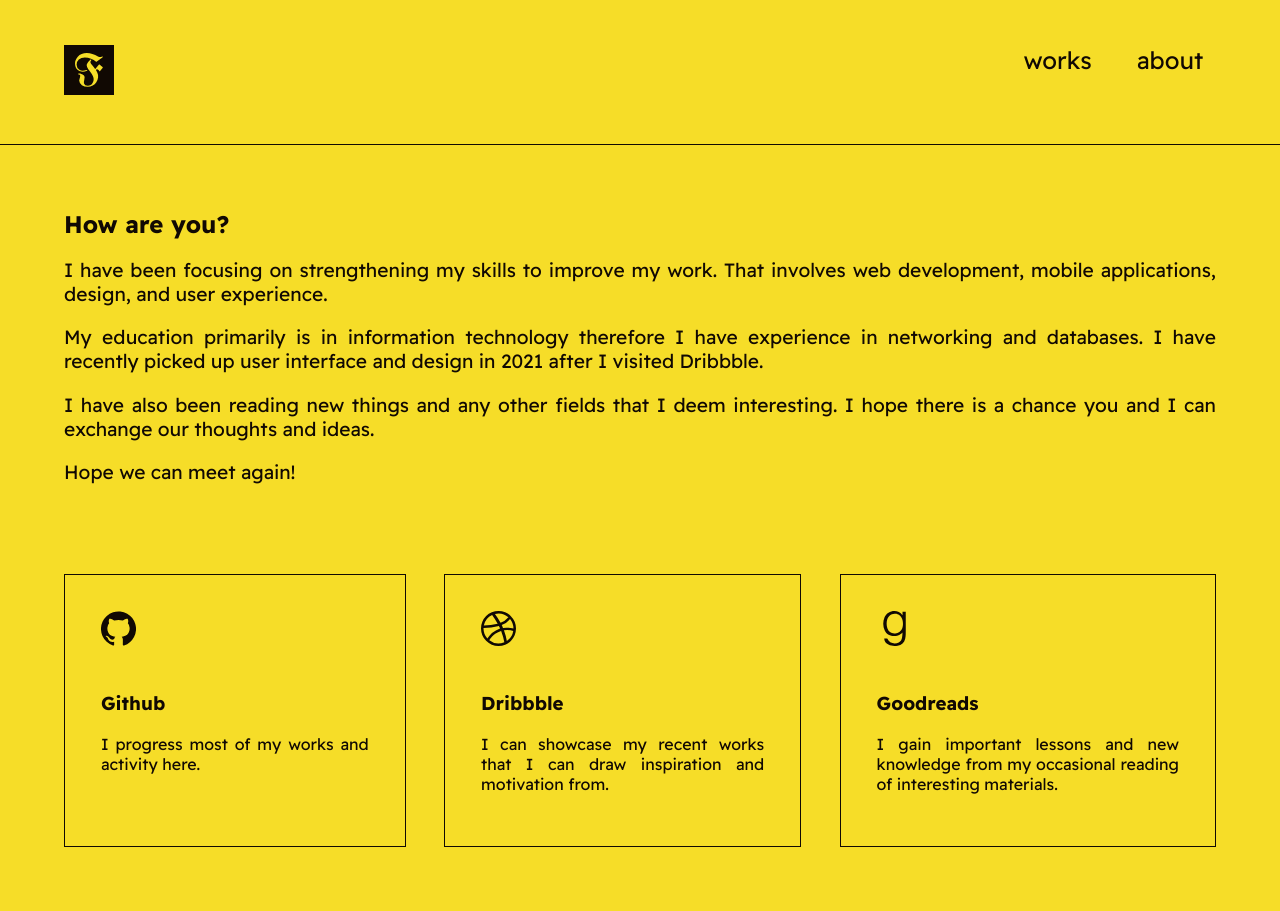
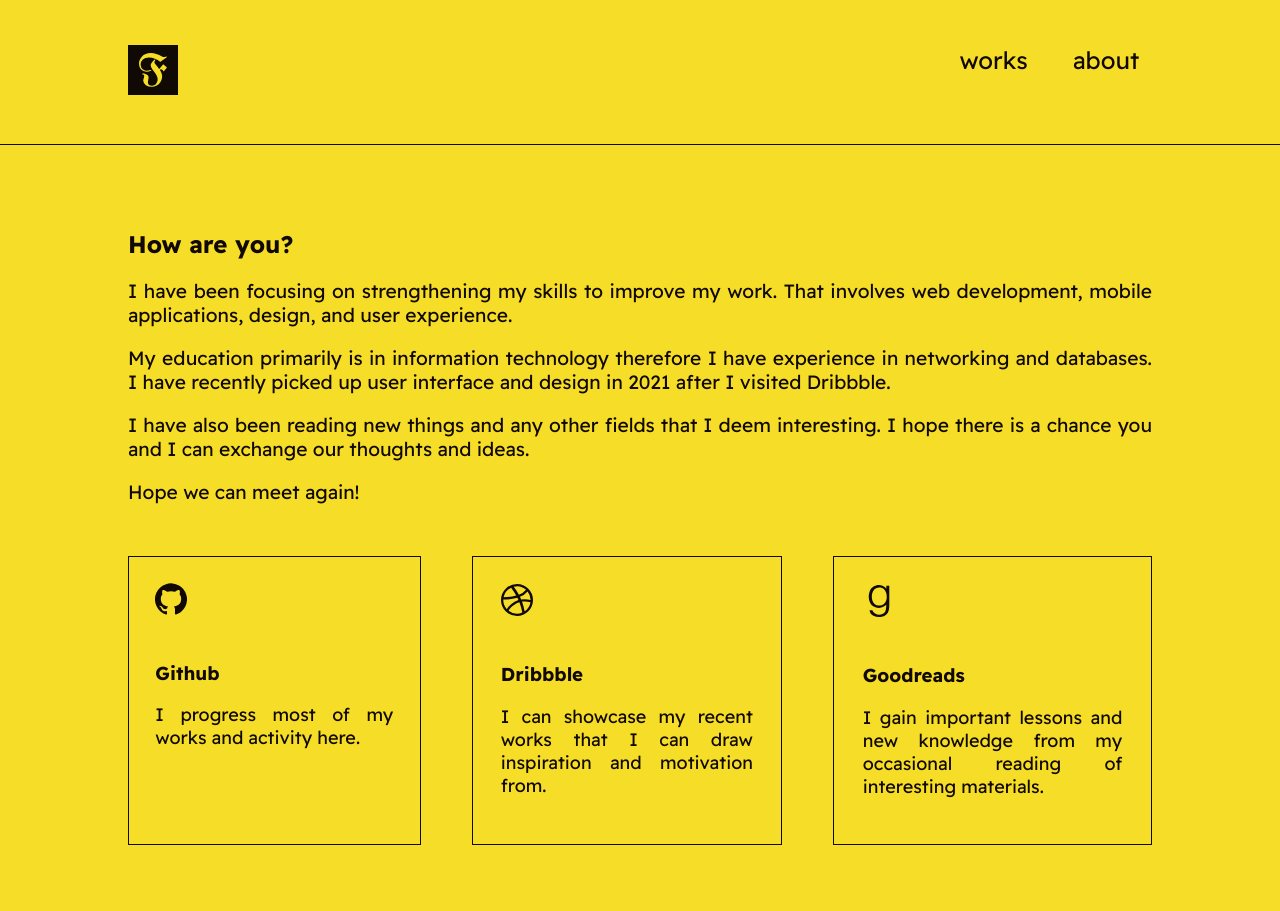
Before and after one commit to franthormel/franthormel.github.io, a Jekyll site: the page built from about.html, in a window 1280 px wide. Built offline with Jekyll 4.4.1, drawn with Linux system fonts in a browser that asks for light colours.

Commit message:
Update about page style

```diff
--- a/_sass/_about.scss
+++ b/_sass/_about.scss
@@ -1,9 +1,5 @@
 .about {
   @include layout;
-}
-
-.about__header {
-  margin: 0;
 }
 
 .about__body {
@@ -13,29 +9,31 @@
 
 .about__social {
   display: grid;
-  gap: 3vw;
+  gap: 5%;
   grid-auto-rows: minmax(auto, auto);
   grid-template-columns: repeat(3, auto);
-  margin-top: 10vh;
+  margin-top: 5%;
+
+  @media screen and (max-width: 680px) {
+    grid-template-columns: repeat(1, auto);
+  }
 }
 
 .about__social__item {
-  padding: $border-content-padding;
-
+  padding: 9%;
+  margin: 0;
   @include border;
 }
 
 .about__social__logo {
-  $size: 35px;
-
   display: block;
-  height: $size;
+  height: 2rem;
   padding-bottom: 3vh;
-  width: $size;
+  width: 2rem;
 }
 
 .about__social__text {
-  font-size: medium;
+  font-size: large;
   font-weight: 400;
   text-align: justify;
 }
--- a/_sass/_index.scss
+++ b/_sass/_index.scss
@@ -1,7 +1,6 @@
 // Definitions only: SASS mixins, custom fonts, and native selectors.
 
 $border: 1px solid var(--color-primary);
-$border-content-padding: 4vh;
 
 @mixin border {
   border: $border;
@@ -9,8 +8,8 @@ $border-content-padding: 4vh;
 
 @mixin layout {
   margin: 0 auto;
+  width: 80%;
   padding: 5% 0;
-  width: 90%;
 }
 
 @mixin link-hover {
--- a/_sass/_navbar.scss
+++ b/_sass/_navbar.scss
@@ -2,7 +2,7 @@
   border-bottom: $border;
   display: flex;
   justify-content: space-between;
-  padding: 5vh 5vw;
+  padding: 5vh 10%;
 }
 
 .navbar__logo {
```
